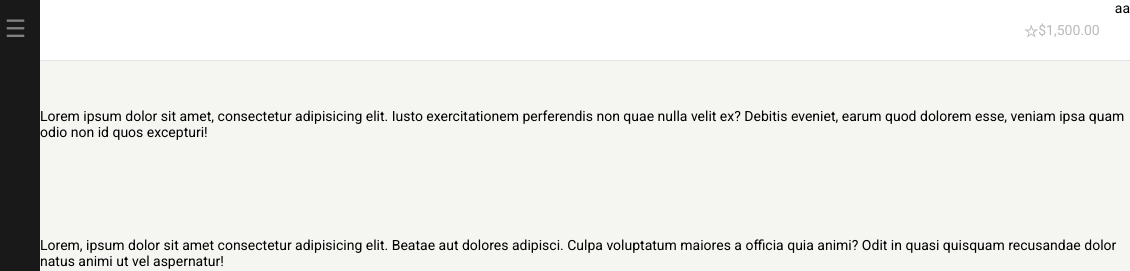
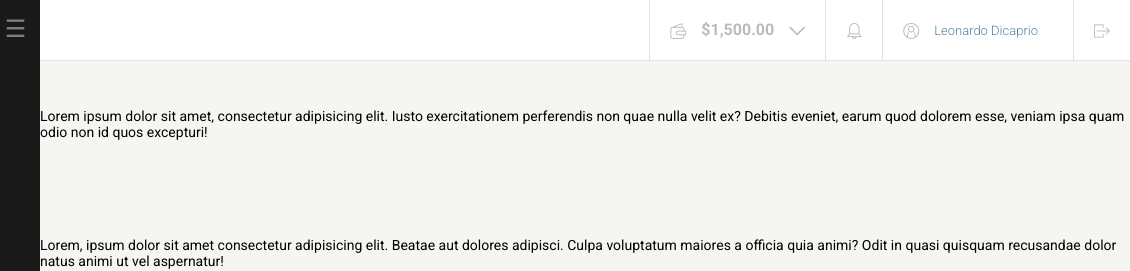
Before and after one commit to grzegorz-jodlowski/dashboard-project, a website: page src/index.html in a window 1280 px wide. Shown: the top 271 px of the page, 150-1280 px from the left. Drawn offline with nearby package versions, Linux system fonts and the light colour scheme; files that its build step writes are made by us from their sources.

Commit message:
Add styles to topbar buttons

```diff
--- a/src/index.html
+++ b/src/index.html
@@ -19,11 +19,28 @@
       <ul class="topbar__list">
         <li class="topbar__item">
           <button class="button-topbar">
-            <i class="icon-general"></i><span>$1,500.00</span>
+            <i class="icon-wallet"></i><span class="topbar__text">$1,500.00</span><i class="icon-arrow-down"></i>
           </button>
         </li>
-        <li class="topbar__item">a</li>
-        <li class="topbar__item">a</li>
+
+        <li class="topbar__item">
+          <button class="button-topbar">
+            <i class="icon-notification"></i>
+          </button>
+        </li>
+
+        <li class="topbar__item">
+          <button class="button-topbar">
+            <i class="icon-profile"></i><span class="topbar__text topbar__text--small">Leonardo Dicaprio</span>
+          </button>
+        </li>
+
+        <li class="topbar__item">
+          <button class="button-topbar">
+            <i class="icon-quit"></i>
+          </button>
+        </li>
+
       </ul>
 
 
--- a/src/sass/components/_buttons.scss
+++ b/src/sass/components/_buttons.scss
@@ -1,9 +1,14 @@
 .button-topbar {
   background: none;
   border: none;
-  padding: 15px;
+  padding: 20px;
   width: 100%;
   height: 100%;
   cursor: pointer;
   color: $gray-dark;
+  font-size: $header-font-size;
+
+  &:hover {
+    background: $gray-light;
+  }
 }
--- a/src/sass/sections/_topbar.scss
+++ b/src/sass/sections/_topbar.scss
@@ -18,5 +18,17 @@
   &__item {
     display: inline-block;
     height: 100%;
+    border-left: 1px solid $gray;
+  }
+
+  &__text {
+    padding: 15px;
+    font-weight: $font-bold;
+
+    &--small {
+      font-weight: $font-light;
+      font-size: 13px;
+      color: $blue;
+    }
   }
 }
```
